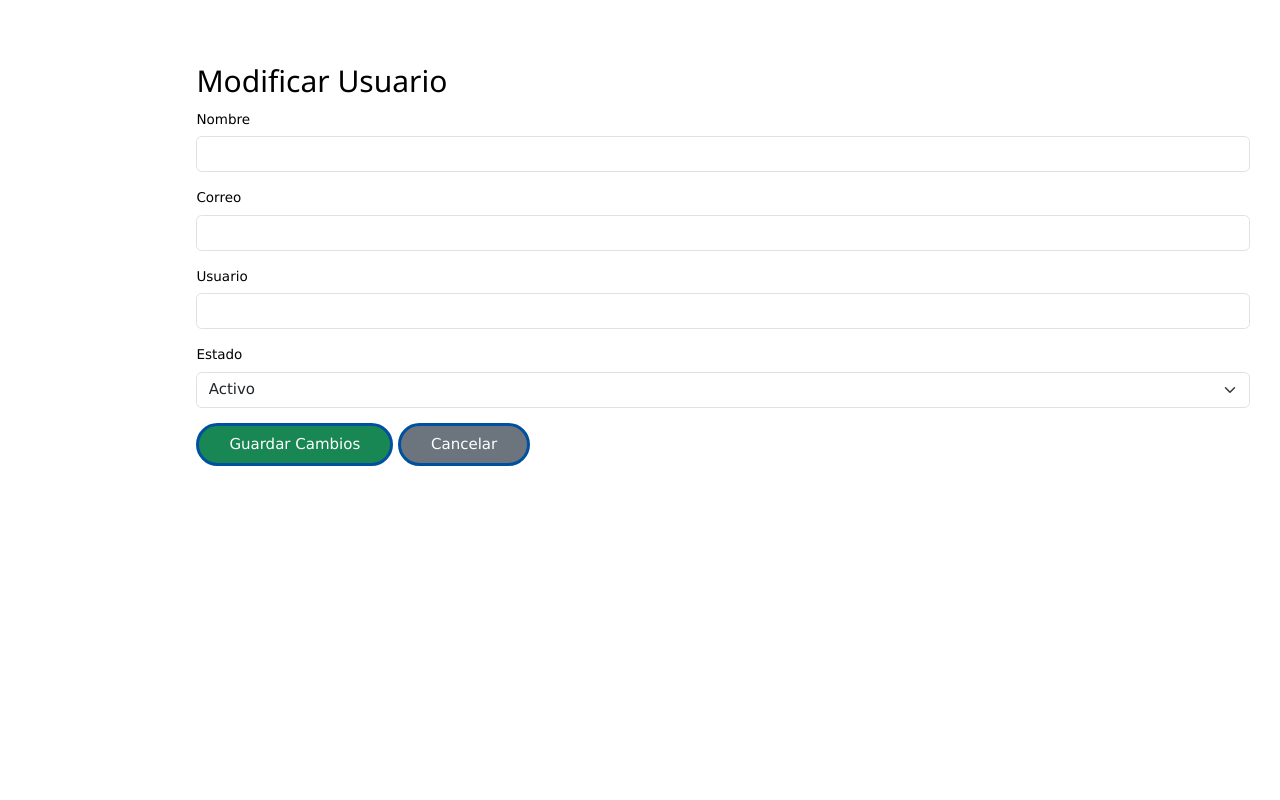
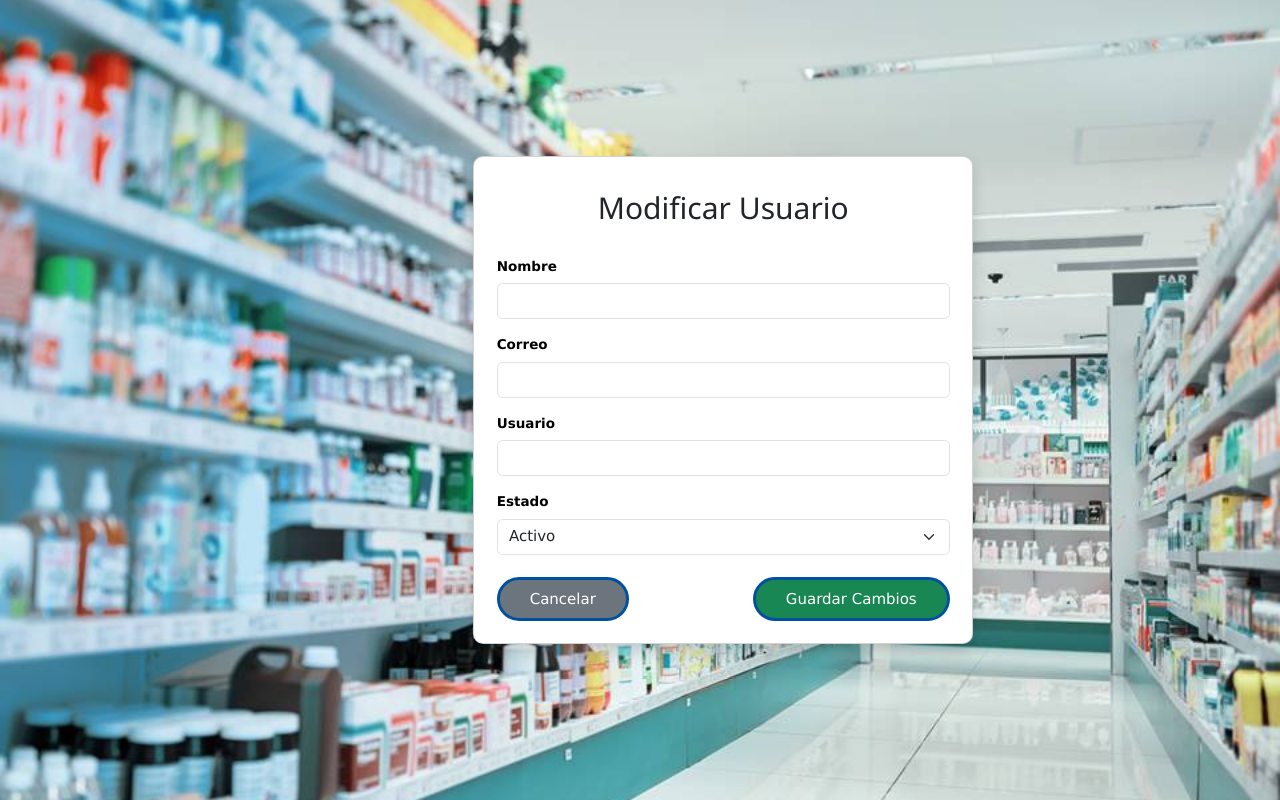
Before and after one commit to Nacho-2010/Cliente-Servidor-Farmacia, a PHP site: page /Cliente-Servidor-Farmacia/Views/pages/actualizarUsuario.php in a window 1280 px wide. Run offline with PHP 8.4, Linux system fonts and the light colour scheme.

Commit message:
Cambios visuales de consultar usuario y modificar

```diff
--- /dev/null
+++ b/Views/assets/Estilos/modificarUsuario.css
@@ -0,0 +1,42 @@
+/* Fondo con imagen */
+body {
+    background: url('/Cliente-Servidor-Farmacia/Views/assets/Imagenes/fondoRegistro2.jpg') no-repeat center center fixed;
+    background-size: cover;
+    margin: 0;
+    padding: 0;
+}
+
+/* Capa oscurecida sobre el fondo */
+.overlay {
+    position: fixed;
+    top: 0;
+    left: 0;
+    width: 100%;
+    height: 100%;
+    background-color: rgba(0, 0, 0, 0.4);
+    z-index: -1;
+}
+
+/* Contenedor centrado */
+.main-consultar {
+    display: flex;
+    justify-content: center;
+    align-items: center;
+    min-height: 100vh;
+}
+
+/* Caja del formulario */
+.consultar-container {
+    background-color: white;
+    border-radius: 10px;
+    box-shadow: 0px 4px 15px rgba(0, 0, 0, 0.3);
+    padding: 2rem;
+    width: 100%;
+    max-width: 500px;
+}
+
+/* Título centrado */
+.consultar-container h2 {
+    text-align: center;
+    margin-bottom: 1.5rem;
+}
--- a/Views/pages/actualizarUsuario.php
+++ b/Views/pages/actualizarUsuario.php
@@ -5,51 +5,56 @@ require_once $_SERVER["DOCUMENT_ROOT"] . "/Cliente-Servidor-Farmacia/Views/layou
 <!DOCTYPE html>
 <html lang="es">
 <?php añadirCSS(); ?>
+<!-- CSS específico de esta vista -->
+<link rel="stylesheet" href="/Cliente-Servidor-Farmacia/Views/assets/Estilos/modificarUsuario.css">
 
-<br>
+<body>
+    <!-- Capa oscurecida para el fondo -->
+    <div class="overlay"></div>
 
-
-<main class="main-consultar">
-    <section class="consultar-container">
-        <h2>Modificar Usuario</h2>
+    <main class="main-consultar d-flex justify-content-center align-items-center vh-100">
+        <section class="consultar-container card shadow p-4" style="max-width: 500px; width: 100%;">
+            <h2 class="text-center mb-4">Modificar Usuario</h2>
 
             <form method="POST">
-
-
-<!-- NOMBRE -->
+                <!--NOMBRE-->
                 <div class="mb-3">
-    <label for="Nombre" class="form-label">Nombre</label>
+                    <label for="Nombre" class="form-label fw-bold">Nombre</label>
                     <input type="text" class="form-control" name="Nombre" id="Nombre"
                            value="<?= htmlspecialchars($usuario["NOMBRE"] ?? '') ?>" required>
                 </div>
 
-<!-- CORREO -->
+                <!--CORREO-->
                 <div class="mb-3">
-    <label for="Correo" class="form-label">Correo</label>
+                    <label for="Correo" class="form-label fw-bold">Correo</label>
                     <input type="email" class="form-control" name="Correo" id="Correo"
                            value="<?= htmlspecialchars($usuario["CORREO"] ?? '') ?>" required>
                 </div>
 
-<!-- USUARIO -->
+                <!--USUARIO-->
                 <div class="mb-3">
-    <label for="Usuario" class="form-label">Usuario</label>
+                    <label for="Usuario" class="form-label fw-bold">Usuario</label>
                     <input type="text" class="form-control" name="Usuario" id="Usuario"
                            value="<?= htmlspecialchars($usuario["USUARIO"] ?? '') ?>" required>
                 </div>
 
-<!-- ESTADO -->
-<div class="mb-3">
-    <label for="Estado" class="form-label">Estado</label>
+                <!--ESTADO-->
+                <div class="mb-4">
+                    <label for="Estado" class="form-label fw-bold">Estado</label>
                     <select name="Estado" id="Estado" class="form-select" required>
                         <option value="1" <?= ($usuario["ID_ESTADO"] ?? '') == 1 ? 'selected' : '' ?>>Activo</option>
                         <option value="2" <?= ($usuario["ID_ESTADO"] ?? '') == 2 ? 'selected' : '' ?>>Inactivo</option>
                     </select>
                 </div>
 
-<!-- BOTONES -->
+                <!--BOTONES-->
+                <div class="d-flex justify-content-between">
+                    <a href="/Cliente-Servidor-Farmacia/Views/pages/consultarUsuarios.php" class="btn btn-secondary">Cancelar</a>
                     <button type="submit" class="btn btn-success">Guardar Cambios</button>
-<a href="/Cliente-Servidor-Farmacia/Views/pages/consultarUsuarios.php" class="btn btn-secondary">Cancelar</a>
-
+                </div>
+            </form>
+        </section>
+    </main>
 
     <?php añadirScripts(); ?>
 </body>
```
Also changed, not shown: Views/assets/Estilos/consultarUsuarios.css (added, +21 -0 lines), Views/pages/consultarUsuarios.php (+18 -13 lines), Views/assets/Imagenes/usuarios.jpg (added). Lines whose indentation alone changed are shown as unchanged.
